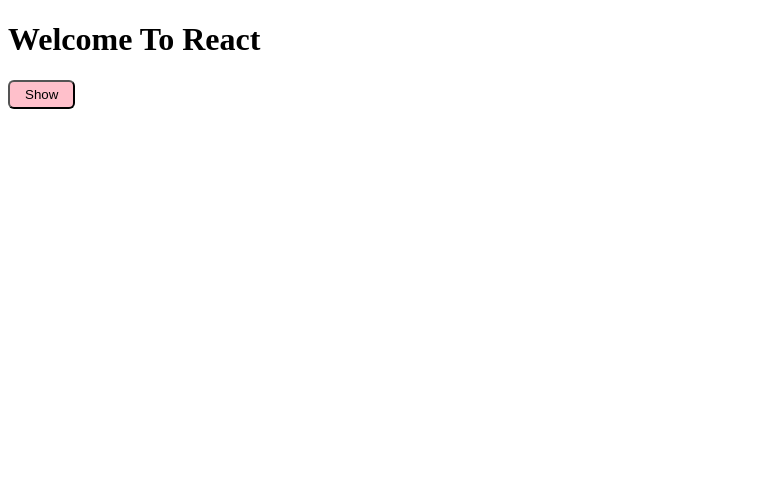
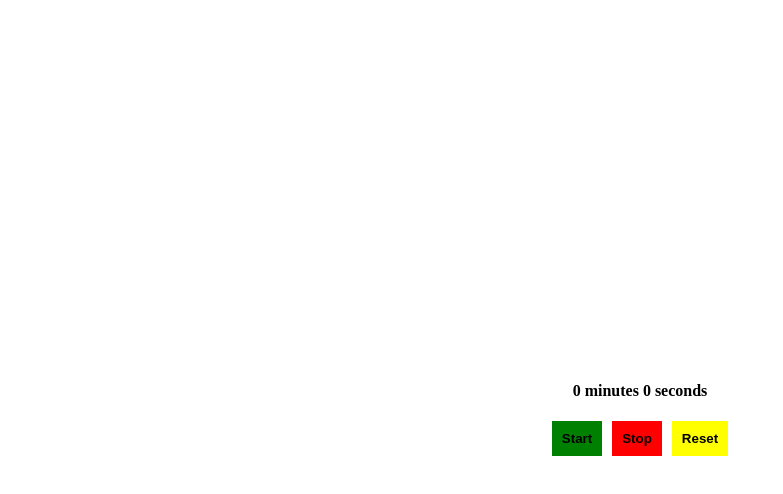
Before and after one commit to Mustafaa4A/react-challanges, a React (Create React App) app: page / in a window 1280 px wide. Shown: the top 494 px of the page, without its empty margins (0-783 px from the left). Built offline with nearby package versions, Linux system fonts and the light colour scheme.

Commit message:
Challange 2: Stop watch/timmer

```diff
--- a/package.json
+++ b/package.json
@@ -6,6 +6,8 @@
     "@testing-library/jest-dom": "^5.16.5",
     "@testing-library/react": "^13.4.0",
     "@testing-library/user-event": "^13.5.0",
+    "eslint": "^8.26.0",
+    "eslint-config-react-app": "^7.0.1",
     "react": "^18.2.0",
     "react-dom": "^18.2.0",
     "react-scripts": "5.0.1",
--- a/src/App.js
+++ b/src/App.js
@@ -1,7 +1,8 @@
 import ShowHide from "./challanges/1.show-hide-title";
+import StopWatch from "./challanges/2.stopwatch";
 
 const App = () => {
-  return <ShowHide />
+  return <StopWatch />
 }
 
 export default App;
--- /dev/null
+++ b/src/challanges/2.stopwatch.jsx
@@ -0,0 +1,37 @@
+import { useState } from 'react';
+import '../styles/2.css';
+
+
+const StopWatch = () => {
+
+  const [timer, setTimer] = useState(0);
+
+
+  const startTimer = () => {
+    window.MyTimer = setInterval(() => {
+      setTimer(timer => timer+1)
+    }, 1000)
+  }
+
+  const stopTimer = () => {
+    clearInterval(window.MyTimer)
+  }
+
+  const resetTimer = () => {
+    stopTimer();
+    setTimer(0);
+  }
+
+  return (
+    <div className="container">
+      <h4>{Math.floor(timer / 60)} minutes {timer % 60} seconds</h4>
+      <div>
+        <button className='start' onClick={startTimer}>Start</button>
+        <button className='stop' onClick={stopTimer}>Stop</button>
+        <button className='reset' onClick={resetTimer}>Reset</button>
+      </div>
+    </div>
+  )
+}
+
+export default StopWatch;
--- /dev/null
+++ b/src/styles/2.css
@@ -0,0 +1,29 @@
+.container{
+  width: 100%;
+  height: 100vh;
+  display: flex;
+  flex-direction: column;
+  justify-content: center;
+  align-items: center;
+}
+
+.container button{
+  margin: 0 5px;
+  padding: 10px;
+  border: none;
+  font-weight: bold;
+
+}
+
+.container .start{
+  background-color: green;
+}
+
+.container .stop{
+  background-color: red;
+
+}
+
+.container .reset {
+  background-color: yellow;
+}
```
Also changed, not shown: 1 other file (tests, documents, lock files or other folders).
